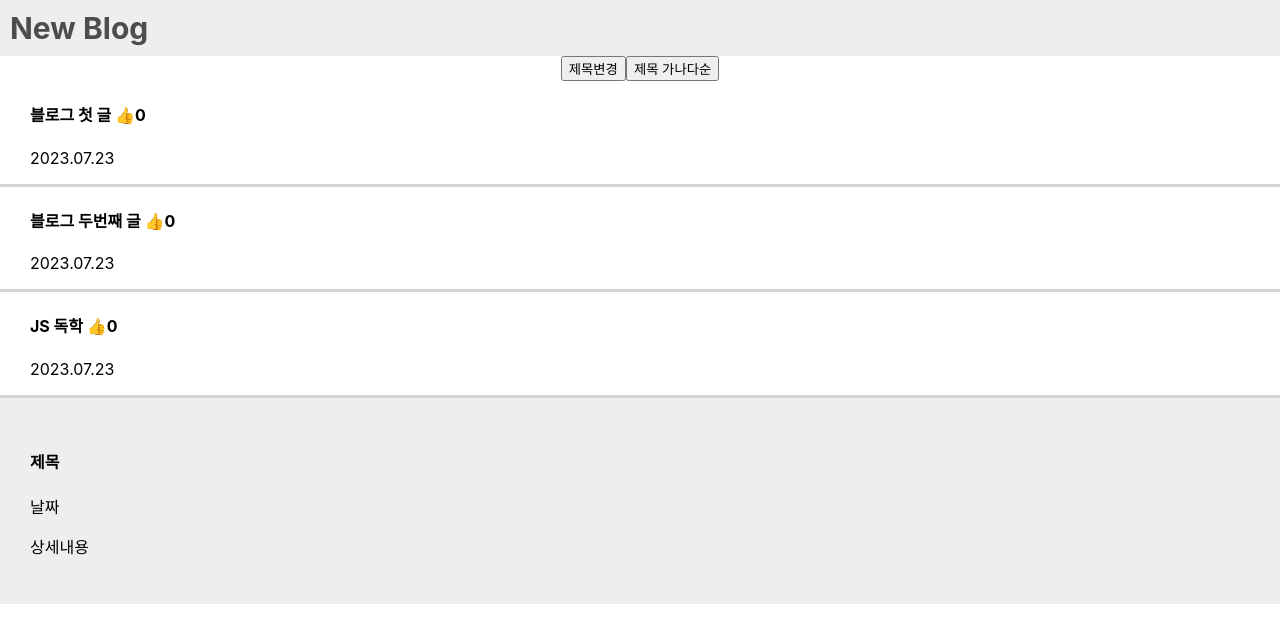
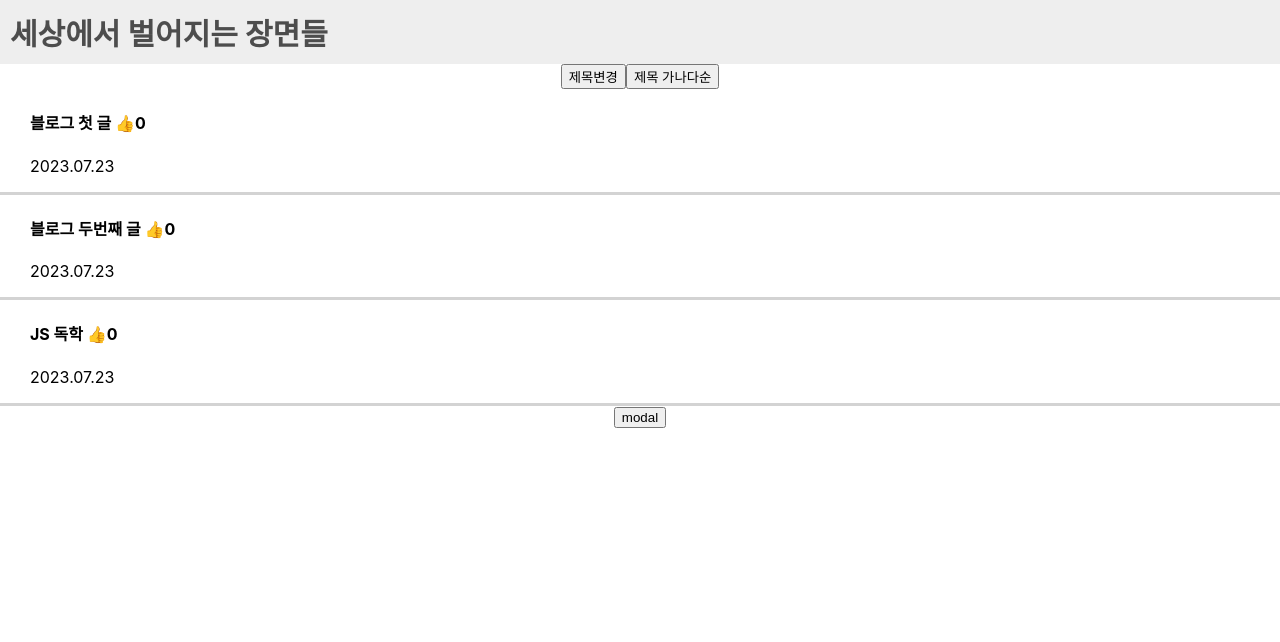
Before and after one commit to Jangmyun/Study, a React (Create React App) app in the folder React/blog/: page / in a window 1280 px wide. Shown: the top 642 px of the page. Built offline with nearby package versions, Linux system fonts and the light colour scheme.

Commit message:
버튼 누를 때마다 모달창 끄고 켜기 기능 추가

```diff
--- a/React/blog/src/App.js
+++ b/React/blog/src/App.js
@@ -7,12 +7,11 @@ function App() {
   let [articleTitle, setArticleTitle] = useState(['블로그 첫 글', '블로그 두번째 글', 'JS 독학']); // JS의 Destructuring 문법 사용한 useState생성
   let [like, setLike] = useState(0);
 
+  let [modal, setModal] = useState(false);
+
   return (
     <div className="App">
-
-      <div className="nav">
-        <h4 style={{fontSize :'30px'}}>{ blogTitle }</h4>
-      </div>
+      <Nav></Nav>
       <button onClick={()=>{
           let copy = [...articleTitle];
           copy[0] = '가나다라마바사';
@@ -37,7 +36,20 @@ function App() {
         <p>2023.07.23</p>
       </div>
 
-      <Modal></Modal>
+      <button onClick={()=>{
+        setModal(!modal);
+      }}>modal</button>
+
+      {
+        modal ? <Modal></Modal> : null
+      }
+    </div>
+  );
+}
+function Nav(){
+  return(
+    <div className="nav">
+      <h4 style={{fontSize :'30px'}}>세상에서 벌어지는 장면들</h4>
     </div>
   );
 }
```
